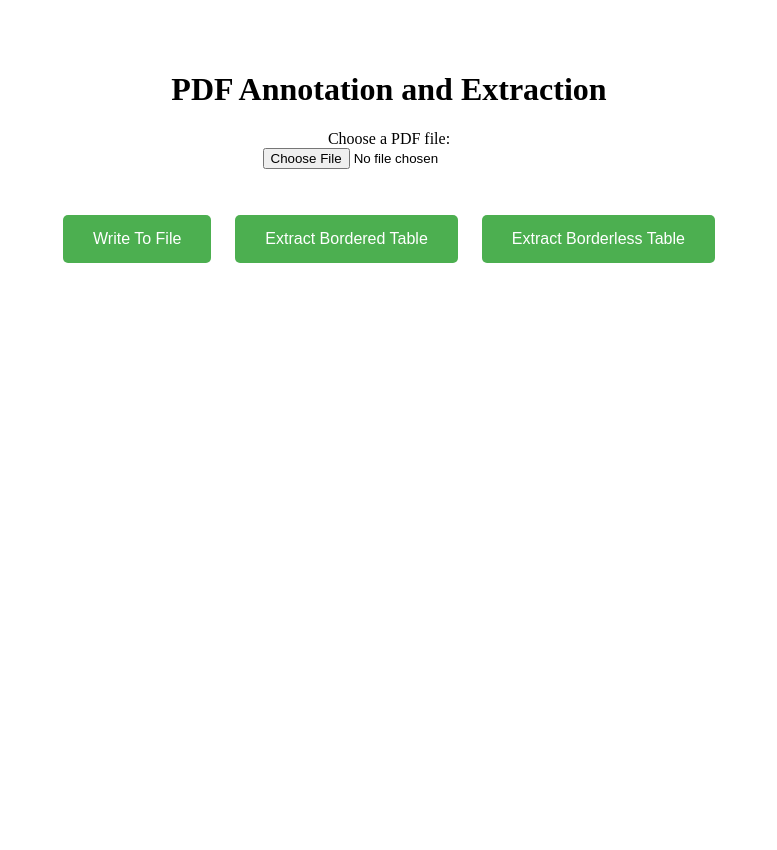
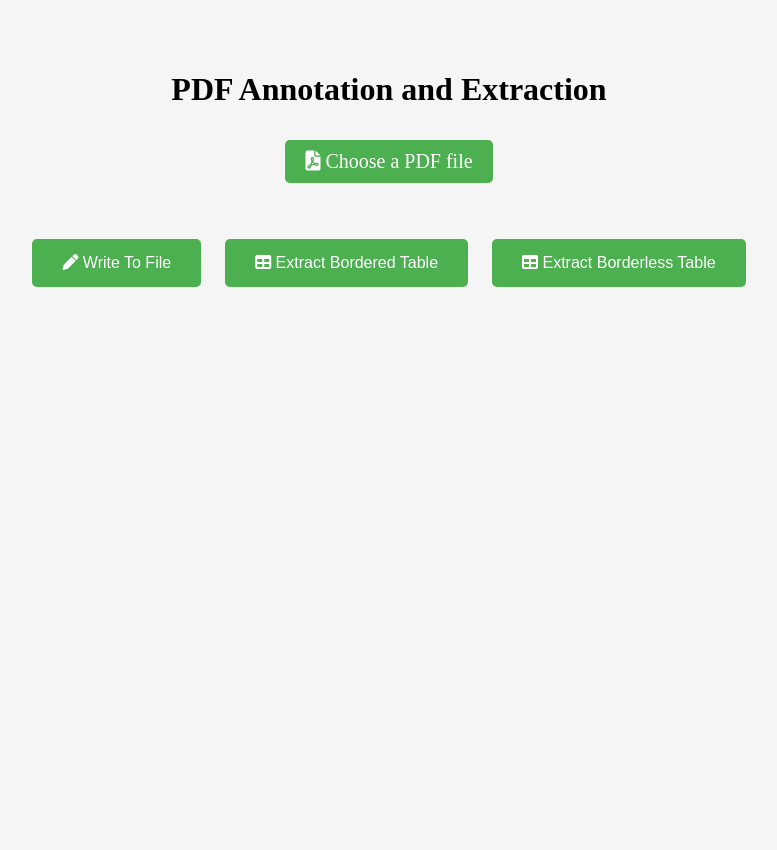
Before and after one commit to Rutwij12/pdf-extractor, a Flask app: page / in a window 1280 px wide. Shown: the whole page, without its empty margins (251-1028 px from the left). Run offline with Flask 3, Linux system fonts and the light colour scheme; some libraries are stand-ins or nearby versions.

Commit message:
Final Commit

```diff
--- a/static/styles.css
+++ b/static/styles.css
@@ -1,4 +1,46 @@
+/* Style the label and input fields */
+form label {
+    font-size: 20px; /* Increase font size */
+    /* font-weight: bold;  */
+    margin-bottom: 10px; /* Add some spacing */
+    display: block;
+    text-align: center; /* Center the label */
+}
+
+/* Beautify the "Choose File" button */
+/* Hide the default file input appearance */
+form input[type="file"] {
+    position: absolute;
+    width: 1px;
+    height: 1px;
+    opacity: 0;
+    overflow: hidden;
+    z-index: -1;
+}
+
+/* Style the label to act as the file input button */
+form label[for="pdfFile"] {
+    font-size: 20px;
+    /* font-weight: bold; */
+    padding: 10px 20px;
+    border: none;
+    background-color: #4CAF50; /* Nicer green color */
+    color: white;
+    border-radius: 5px;
+    cursor: pointer;
+    transition: background-color 0.3s ease;
+    display: inline-block;
+    margin: 10px auto;
+    text-align: center;
+}
+
+form label[for="pdfFile"]:hover {
+    background-color: #45a049; /* Darker shade on hover */
+}
+
+
 body {
+    background-color: #F5F5F5; /* Light pastel blue */
     display: flex;
     flex-direction: column;
     align-items: center;
--- a/templates/index.html
+++ b/templates/index.html
@@ -5,10 +5,12 @@
     <meta name="viewport" content="width=device-width, initial-scale=1.0">
     <title>PDF Annotation and Extraction</title>
     <link rel="stylesheet" href="static/styles.css">
+    <link rel="stylesheet" href="https://cdnjs.cloudflare.com/ajax/libs/font-awesome/6.0.0-beta3/css/all.min.css">
+
 </head>
 <body>
     <h1>PDF Annotation and Extraction</h1>
-    <form id="pdfForm" enctype="multipart/form-data">
+    <!-- <form id="pdfForm" enctype="multipart/form-data">
         <label for="pdfFile">Choose a PDF file:</label>
         <input type="file" id="pdfFile" name="pdfFile" accept=".pdf" required><br><br>
         <div class="button-container">
@@ -16,7 +18,27 @@
         <button type="button" onclick="extractTables(true)">Extract Bordered Table</button>
         <button type="button" onclick="extractTables(false)">Extract Borderless Table</button>
         </div>
+    </form> -->
+
+    <form id="pdfForm" enctype="multipart/form-data">
+        <label for="pdfFile">
+            <i class="fas fa-file-pdf"></i> Choose a PDF file
+        </label>
+        <input type="file" id="pdfFile" name="pdfFile" accept=".pdf" required><br><br>
+
+        <div id="buttonContainer">
+            <button type="button" onclick="write_to_file()">
+                <i class="fas fa-pen"></i> Write To File
+            </button>
+            <button type="button" onclick="extractTables(true)">
+                <i class="fas fa-table"></i> Extract Bordered Table
+            </button>
+            <button type="button" onclick="extractTables(false)">
+                <i class="fas fa-table"></i> Extract Borderless Table
+            </button>
+        </div>
     </form>
+
 
     <div id="extractedTextContainer"></div>
 
```
Also changed, not shown: uploads/extracted_tables.json (deleted, +0 -86 lines), 7 other files.
